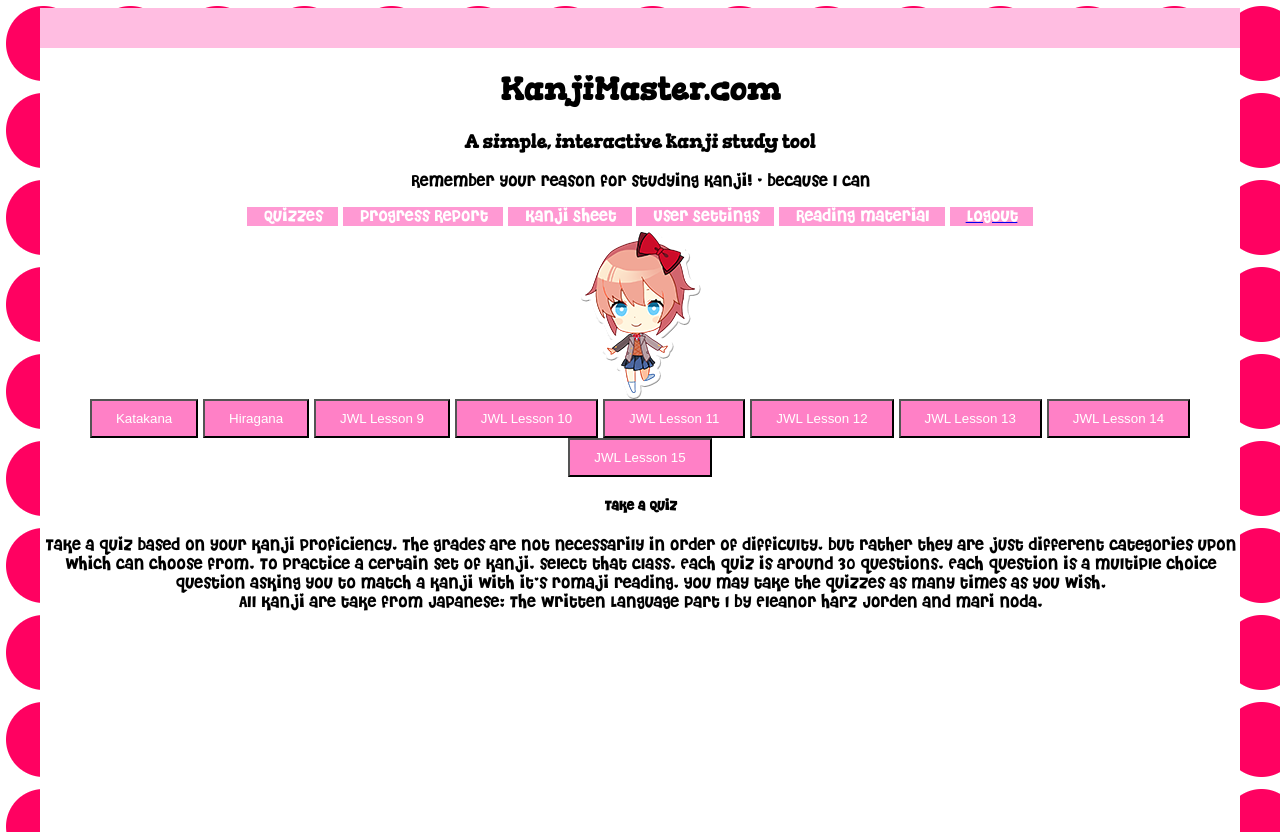
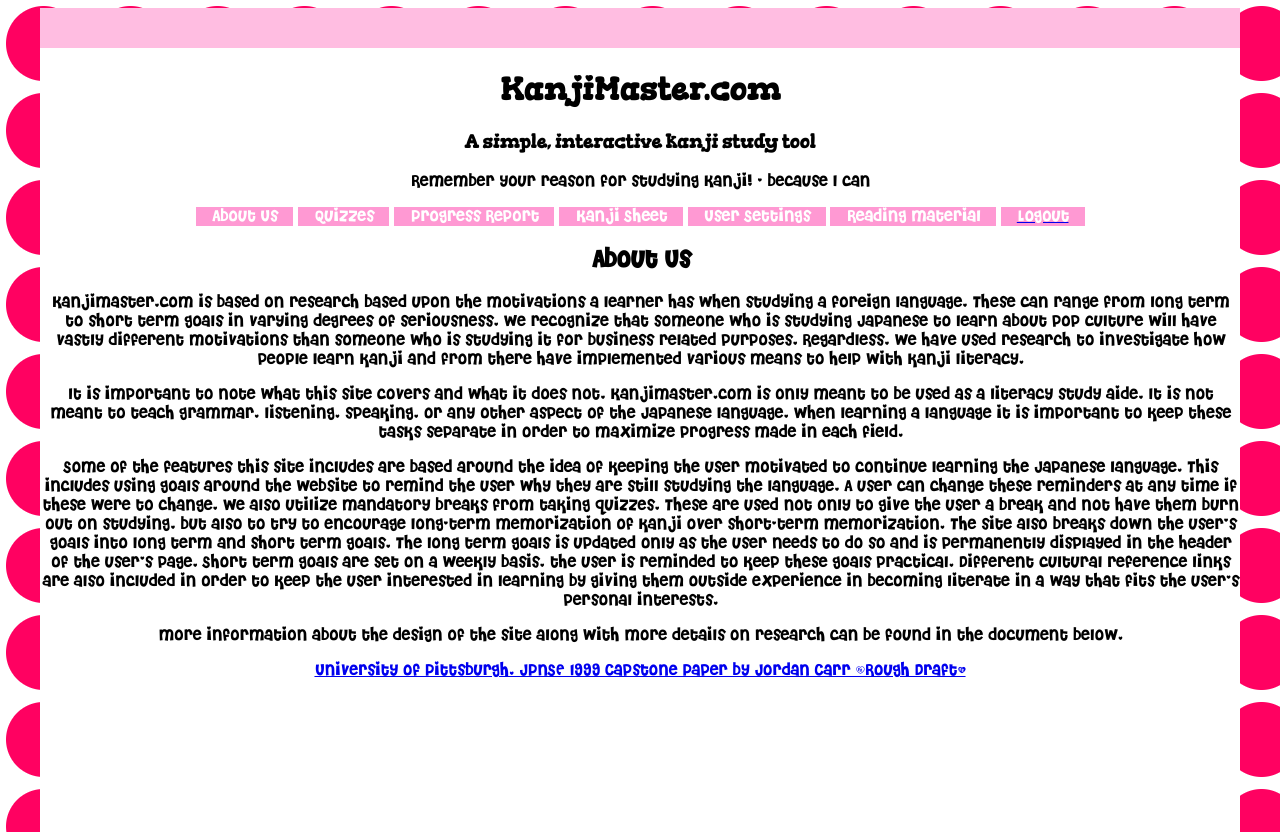
Before and after one commit to jcc117/KanjiMaster, a Flask app: a page that uses KanjiApp/templates/home.html in a window 1280 px wide. Run offline with Flask 2, Linux system fonts and the light colour scheme; a user stored in the database is signed in; data comes from the database, SQL or seed files in the repository; both versions use the stored data as it was after the commit; some libraries are stand-ins or nearby versions.

Commit message:
added about us page

```diff
--- a/KanjiApp/static/functions.js
+++ b/KanjiApp/static/functions.js
@@ -18,6 +18,7 @@ function setup()
 	document.getElementById("kspan").addEventListener("click", switch_to_k, true);
 	document.getElementById("sspan").addEventListener("click", switch_to_s, true);
 	document.getElementById("lspan").addEventListener("click", switch_to_l, true);
+	document.getElementById("aspan").addEventListener("click", switch_to_a, true);
 
 	var rep = document.getElementById("reports");
 	rep.style.display = "none";
@@ -29,6 +30,8 @@ function setup()
 	set.style.display = "none";
 	var links = document.getElementById("links");
 	links.style.display = "none";
+	var quiz = document.getElementById("quiz");
+	quiz.style.display = "none";
 
 }
 
@@ -41,7 +44,9 @@ function switch_to_q()
 	var k = document.getElementById("sheets");
 	var s = document.getElementById("settings");
 	var l = document.getElementById("links");
+	var a = document.getElementById("about");
 
+	a.style.display = "none";
 	l.style.display = "none";
 	qu.style.display = "none";
 	q.style.display = "block";
@@ -59,7 +64,9 @@ function switch_to_r()
 	var k = document.getElementById("sheets");
 	var s = document.getElementById("settings");
 	var l = document.getElementById("links");
+	var a = document.getElementById("about");
 
+	a.style.display = "none";
 	l.style.display = "none";
 	qu.style.display = "none";
 	r.style.display = "block";
@@ -78,7 +85,9 @@ function switch_to_k()
 	var k = document.getElementById("sheets");
 	var s = document.getElementById("settings");
 	var l = document.getElementById("links");
+	var a = document.getElementById("about");
 
+	a.style.display = "none";
 	l.style.display = "none";
 	qu.style.display = "none";
 	r.style.display = "none";
@@ -97,7 +106,9 @@ function switch_to_s()
 	var k = document.getElementById("sheets");
 	var s = document.getElementById("settings");
 	var l = document.getElementById("links");
+	var a = document.getElementById("about");
 
+	a.style.display = "none";
 	l.style.display = "none";
 	qu.style.display = "none";
 	r.style.display = "none";
@@ -116,8 +127,32 @@ function switch_to_l()
 	var k = document.getElementById("sheets");
 	var s = document.getElementById("settings");
 	var l = document.getElementById("links");
+	var a = document.getElementById("about");
 
+	a.style.display = "none";
 	l.style.display = "block";
+	qu.style.display = "none";
+	r.style.display = "none";
+	q.style.display = "none";
+	k.style.display = "none";
+	s.style.display = "none";
+
+	quiz_reset();
+}
+
+//Switch to about us
+function switch_to_a()
+{
+	var q = document.getElementById("quiz");
+	var r = document.getElementById("reports");
+	var qu = document.getElementById("game");
+	var k = document.getElementById("sheets");
+	var s = document.getElementById("settings");
+	var l = document.getElementById("links");
+	var a = document.getElementById("about");
+
+	a.style.display = "block";
+	l.style.display = "none";
 	qu.style.display = "none";
 	r.style.display = "none";
 	q.style.display = "none";
--- a/KanjiApp/static/quiz.js
+++ b/KanjiApp/static/quiz.js
@@ -424,7 +424,7 @@ function verify_dates(date)
 {
 	console.log(date);
 	var now = Date.now();
-	if((now - date.valueOf()) > (60000 * 5))
+	if((now - date.valueOf()) > (60000 * 30))
 		return true;
 	else
 		return false;
--- a/KanjiApp/templates/home.html
+++ b/KanjiApp/templates/home.html
@@ -14,6 +14,7 @@
 	<p id="reason"></p>
 </div>
 <nav class="homemenu">
+	<span id="aspan">About Us</span>
 	<span id="qspan">Quizzes</span>
 	<span id="rspan">Progress Report</span>
 	<span id="kspan">Kanji Sheet</span>
@@ -25,7 +26,30 @@
 
 
 
-<!--Will only show one of these sections at a time. Default is quizzes-->
+<!--Will only show one of these sections at a time. Default is About Us-->
+<section id="about">
+	<h2>About Us</h2>
+	<p>KanjiMaster.com is based on research based upon the motivations a learner has when studying a foreign language. These can range from long term
+		to short term goals in varying degrees of seriousness. We recognize that someone who is studying Japanese to learn about pop culture will have vastly
+		different motivations than someone who is studying it for business related purposes. Regardless, we have used research to investigate how
+		people learn kanji and from there have implemented various means to help with kanji literacy.
+	</p>
+	<p>It is important to note what this site covers and what it does not. KanjiMaster.com is only meant to be used as a literacy study aide. It is not
+		meant to teach grammar, listening, speaking, or any other aspect of the Japanese language. When learning a language it is important to keep these
+		tasks separate in order to maximize progress made in each field.
+	</p>
+	<p>Some of the features this site includes are based around the idea of keeping the user motivated to continue learning the Japanese language. This
+		includes using goals around the website to remind the user why they are still studying the language. A user can change these reminders at any
+		time if these were to change. We also utilize mandatory breaks from taking quizzes. These are used not only to give the user a break and not
+		have them burn out on studying, but also to try to encourage long-term memorization of kanji over short-term memorization. The site also breaks
+		down the user's goals into long term and short term goals. The long term goals is updated only as the user needs to do so and is permanently
+		displayed in the header of the user's page. Short term goals are set on a weekly basis, the user is reminded to keep these goals practical.
+		Different cultural reference links are also included in order to keep the user interested in learning by giving them outside experience in
+		becoming literate in a way that fits the user's personal interests.
+	</p>
+	<p>More information about the design of the site along with more details on research can be found in the document below.</p>
+	<a href={{url_for('static', filename = 'Draft.docx')}} download>University of Pittsburgh, JPNSE 1999 Capstone Paper by Jordan Carr (Rough Draft)</a>
+</section>
 
 <!--Show all information on what quizzes you can take-->
 <section id="quiz">
```
Also changed, not shown: KanjiApp/server.db, 1 other file.
